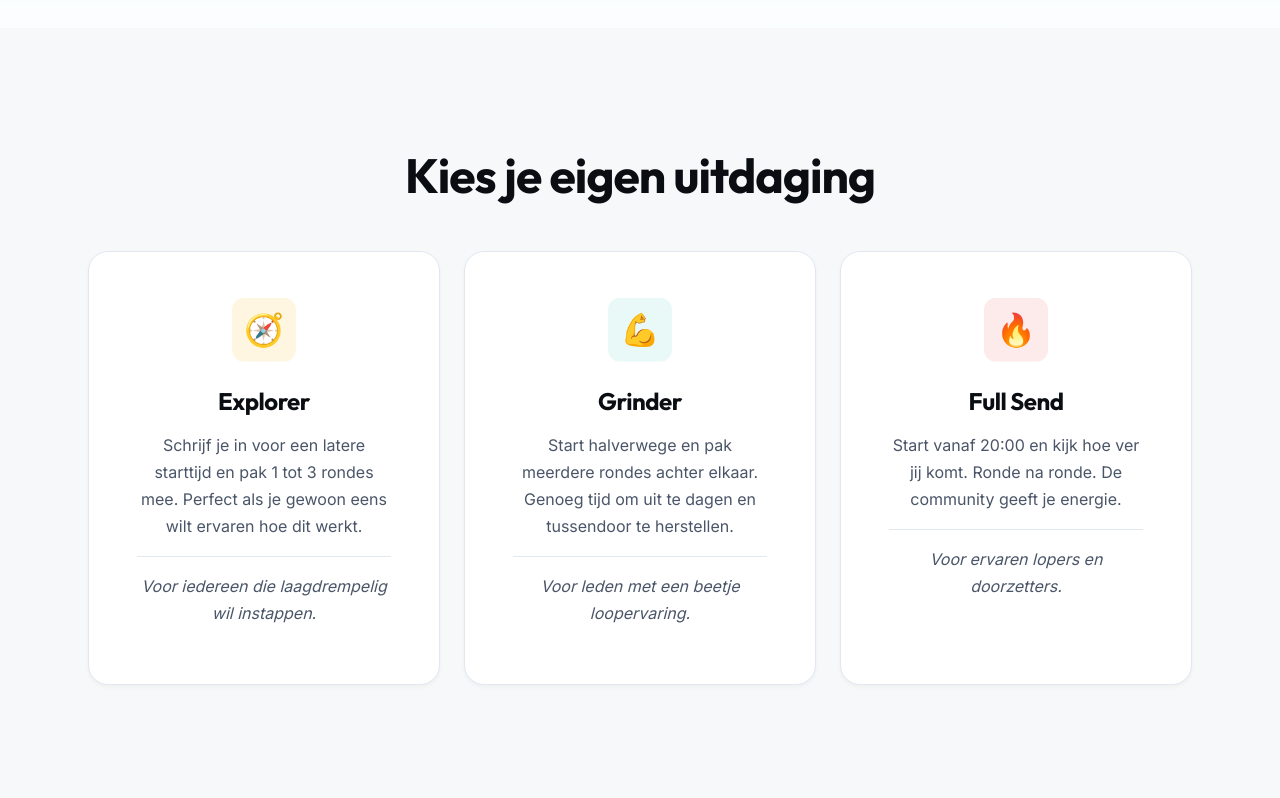
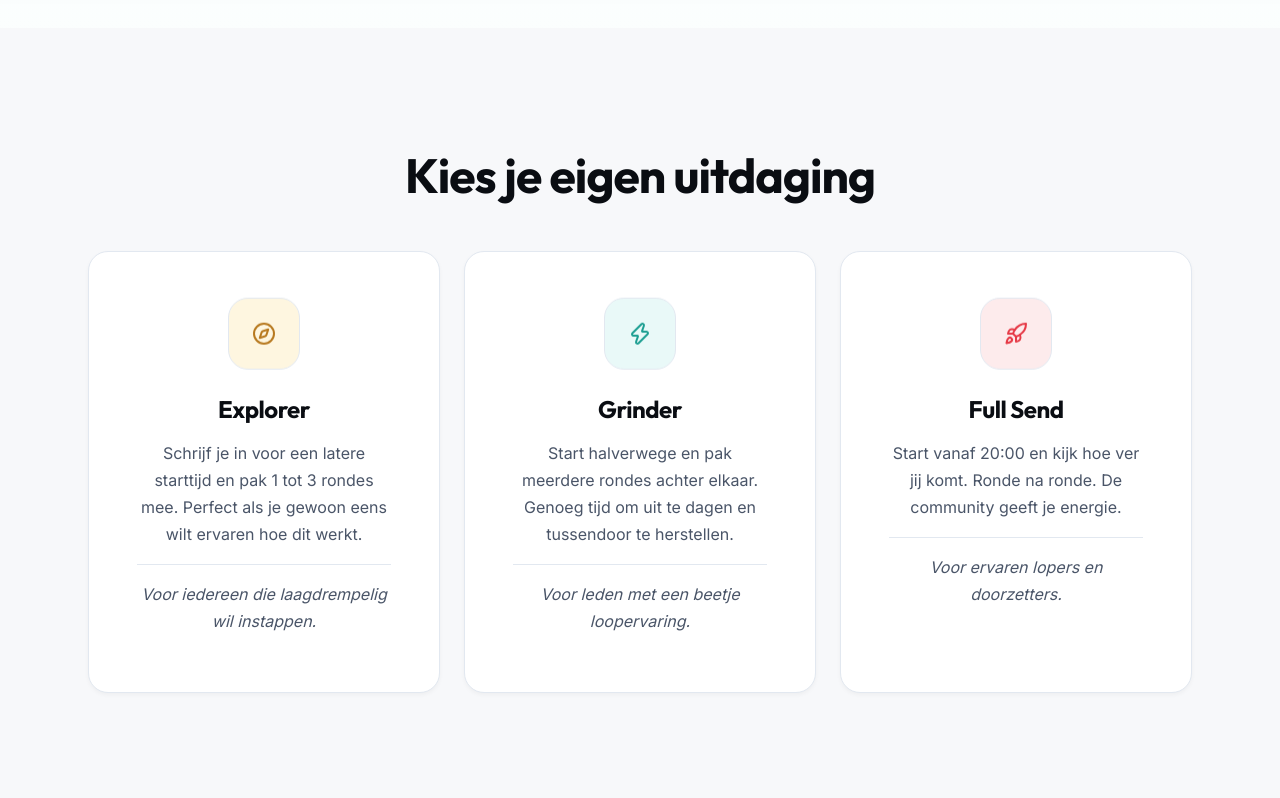
Before and after one commit to jeroenvanduijn/devolgenderonde, a plain HTML site: page index.html in a window 1280 px wide. Shown: the part 2349-3147 px from the top of the page. Drawn offline with nearby package versions, Linux system fonts and the light colour scheme.

Commit message:
Replace emojis with professional Lucide icons and update icon styling

```diff
--- a/index.html
+++ b/index.html
@@ -14,6 +14,9 @@
     <link
         href="https://fonts.googleapis.com/css2?family=Inter:wght@400;500;600;700&family=Outfit:wght@600;700;800;900&display=swap"
         rel="stylesheet">
+
+    <!-- Icons -->
+    <script src="https://unpkg.com/lucide@latest"></script>
 
     <style>
         /* CSS RESET & BASE */
@@ -424,31 +427,42 @@
         }
 
         .card-icon {
-            width: 64px;
-            height: 64px;
-            border-radius: var(--radius-md);
+            width: 72px;
+            height: 72px;
+            border-radius: var(--radius-lg);
             display: flex;
             align-items: center;
             justify-content: center;
-            font-size: 2rem;
             margin: 0 auto var(--spacing-md);
-            transition: transform var(--transition-base);
+            transition: all var(--transition-base);
+            border: 1px solid var(--color-border);
+        }
+
+        .card-icon i {
+            width: 32px;
+            height: 32px;
+            stroke-width: 2px;
         }
 
         .card:hover .card-icon {
-            transform: scale(1.1);
+            transform: scale(1.1) translateY(-5px);
+            box-shadow: var(--shadow-md);
         }
 
         .icon-yellow {
             background: var(--color-yellow-light);
+            color: #B7791F;
+            /* Darker yellow for contrast */
         }
 
         .icon-teal {
             background: var(--color-teal-light);
+            color: var(--color-teal-dark);
         }
 
         .icon-red {
             background: var(--color-red-light);
+            color: var(--color-red);
         }
 
         .card h3 {
@@ -1056,7 +1070,9 @@
             <h2>Kies je eigen uitdaging</h2>
             <div class="card-grid">
                 <div class="card">
-                    <div class="card-icon icon-yellow float-animation">🧭</div>
+                    <div class="card-icon icon-yellow float-animation">
+                        <i data-lucide="compass"></i>
+                    </div>
                     <h3>Explorer</h3>
                     <p>
                         Schrijf je in voor een latere starttijd en pak 1 tot 3 rondes mee. Perfect als je gewoon eens
@@ -1068,7 +1084,9 @@
                 </div>
 
                 <div class="card">
-                    <div class="card-icon icon-teal float-animation">💪</div>
+                    <div class="card-icon icon-teal float-animation">
+                        <i data-lucide="zap"></i>
+                    </div>
                     <h3>Grinder</h3>
                     <p>
                         Start halverwege en pak meerdere rondes achter elkaar. Genoeg tijd om uit te dagen en tussendoor
@@ -1080,7 +1098,9 @@
                 </div>
 
                 <div class="card">
-                    <div class="card-icon icon-red float-animation">🔥</div>
+                    <div class="card-icon icon-red float-animation">
+                        <i data-lucide="rocket"></i>
+                    </div>
                     <h3>Full Send</h3>
                     <p>
                         Start vanaf 20:00 en kijk hoe ver jij komt. Ronde na ronde. De community geeft je energie.
@@ -1423,6 +1443,9 @@
         document.querySelectorAll('section').forEach(section => {
             observer.observe(section);
         });
+
+        // Initialize Lucide Icons
+        lucide.createIcons();
     </script>
 
 </body>
```
